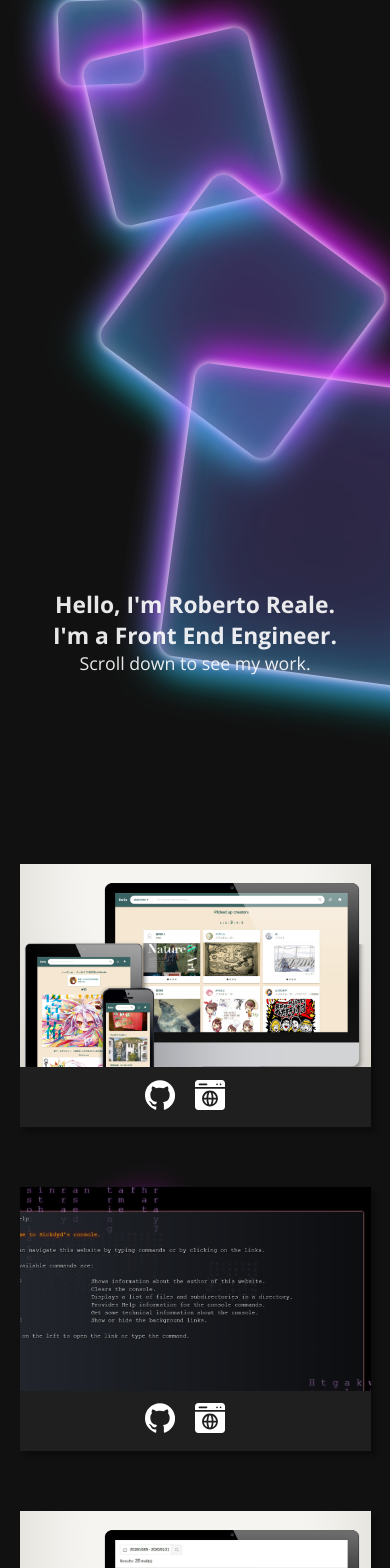
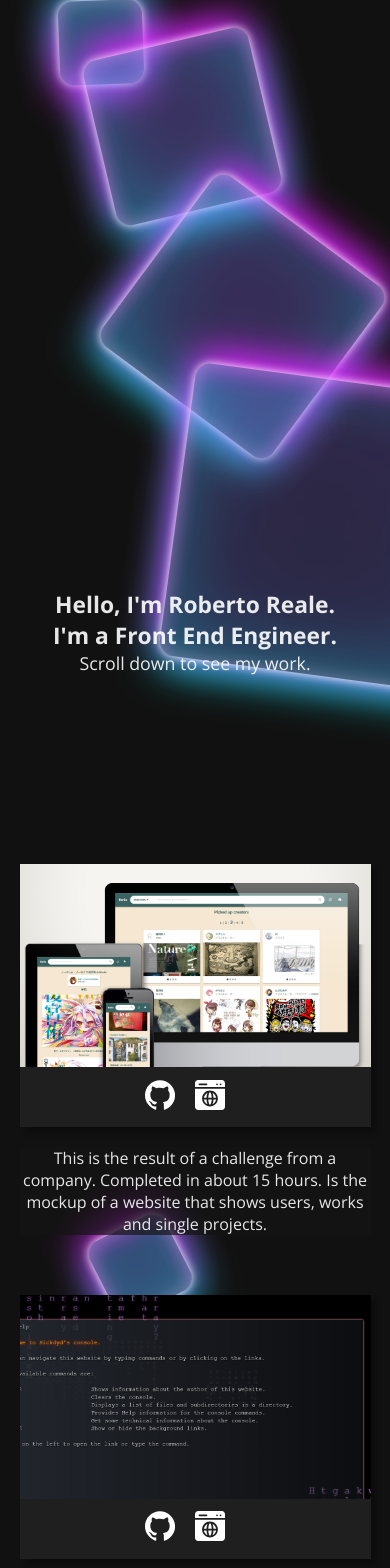
Before and after one commit to sickdyd/sickdyd.github.io, a React (Create React App) app: page / in a window 390 px wide. Shown: the top 1568 px of the page. Built offline with nearby package versions, Linux system fonts and the light colour scheme.

Commit message:
Added descriptions for mobile

```diff
--- a/src/components/ProjectPreview.js
+++ b/src/components/ProjectPreview.js
@@ -37,6 +37,9 @@ export default props => {
             <img className="icon" src={iconDemo} alt="demo" />
           </a>
         </div>
+      </div>
+      <div className="mobile-description">
+        {description}
       </div>
     </ProjectPreview>
   )
@@ -120,9 +123,24 @@ const ProjectPreview = styled.div`
     opacity: 1;
   }
 
-  @media only screen and (min-width: 320px) and (max-width: 699px){
+  .mobile-description {
+    display: none;
+  }
+
+  @media only screen and (max-width: 699px){
     .container {
       background-image: ${props => "url('/images/" + props.image + "_medium.png')"};
+      margin-bottom: 20px;
+    }
+    .mobile-description {
+      width: 90vw;
+      max-width: 933px;
+
+      background-color: rgba(20, 20, 20, 0.7);
+      display: flex;
+      text-align: center;
+      margin: 0 20px 60px 20px;
+      z-index: 10;
     }
   }
 
```
